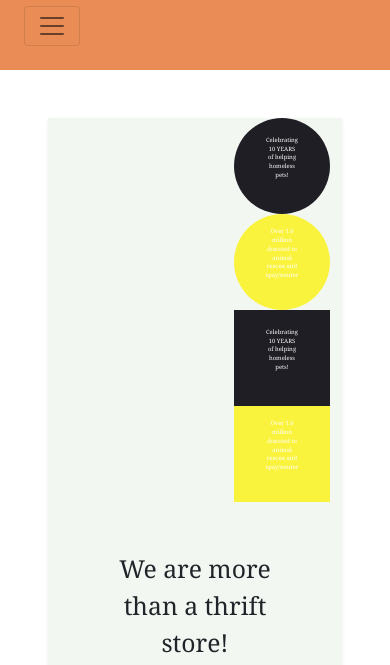
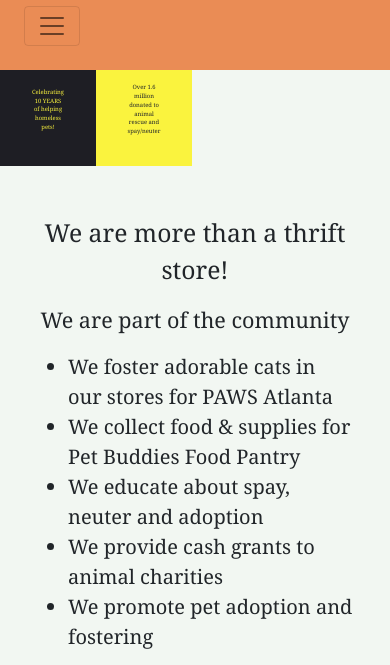
Before and after one commit to EC-Carter/restaurant_site, a plain HTML site: page index.html in a window 390 px wide. Shown: the part 157-822 px from the top of the page. Drawn offline with nearby package versions, Linux system fonts and the light colour scheme.

Commit message:
took circles off and improved responsive design a bit

```diff
--- a/css/global.css
+++ b/css/global.css
@@ -45,6 +45,9 @@ ea8c55 raw sienna*/
 .z10{
     z-index:10;
 }
+.float{
+    float:left;
+}
 
 body{
     margin:0px;
@@ -76,7 +79,6 @@ header{
     .square{
         height:30vw;
         width: 30vw;
-        color:white;
     }
 
     .squareText{
@@ -108,6 +110,8 @@ min-height:60%;
     width: 20vw;
 }
 
+
+
 .squareText{
     font-size:1.5vw;
     text-align:center;
--- a/index.html
+++ b/index.html
@@ -70,34 +70,34 @@
 
         <main>
             <!-- row 1 -->
-            <div class="row bg-cream m-5  shadow-sm">
+            <div class="row bg-cream m-md-5  shadow-sm">
                 <!-- left side -->
-                <div class=" col-lg-4  col-md-6 col-sm-12  d-flex flex-column align-items-end">
+                <div class=" col-sm-12 col-md-6 col-lg-4  d-flex flex-md-column justify-content-sm-center align-items-sm-center align-items-md-center align-items-lg-end ">
                     <!-- for lg and xl -->
-                    <div class=" bg-black txt-yellow p-5 my-auto square border-0 rounded-circle d-flex justify-content-center align-items-center ">
+                    <div class=" bg-black txt-yellow p-5 my-auto square  d-flex justify-content-center align-items-center ">
                         <p class="squareText">Celebrating 10 YEARS of helping homeless pets! </p>
                     </div>
 
-                    <div class=" bg-yellow p-5 my-auto square border-0 rounded-circle d-flex justify-content-center align-items-center ">
+                    <div class=" bg-yellow p-5 my-auto square  d-flex justify-content-center align-items-center ">
                         <p class="squareText">Over 1.6 million donated to animal rescue and spay/neuter </p>
                     </div>
                     <!-- end for lg and xl -->
 
                     <!-- for sm md -->
-                    <div class=" bg-black txt-yellow p-5 my-auto square d-flex justify-content-center align-items-center d-lg-none d-xl-none ">
+                    <!-- <div class=" bg-black txt-yellow p-5 my-auto square d-flex justify-content-center align-items-center d-lg-none d-xl-none ">
                         <p class="squareText">Celebrating 10 YEARS of helping homeless pets! </p>
                     </div>
 
                     <div class=" bg-yellow txt-black p-5 my-auto square d-flex justify-content-center align-items-center d-lg-none d-xl-none ">
                         <p class="squareText">Over 1.6 million donated to animal rescue and spay/neuter </p>
-                    </div>
+                    </div> -->
                     <!-- end for sm md -->
 
 
 
                 </div>
                 <!-- right side -->
-                <div class="  col-lg-8  col-md-6 col-sm-12 d-flex flex-column justify-content-center align-items-center  p-5 ">
+                <div class="  col-sm-12 col-md-6 col-lg-8 d-flex flex-column justify-content-center align-items-center  p-5 ">
                     <p class="fs-2 text-center">We are more than a thrift store!</p>
                     <p class="fs-4 text-center">We are part of the community</p>
                     <ul class="fs-5">
```
